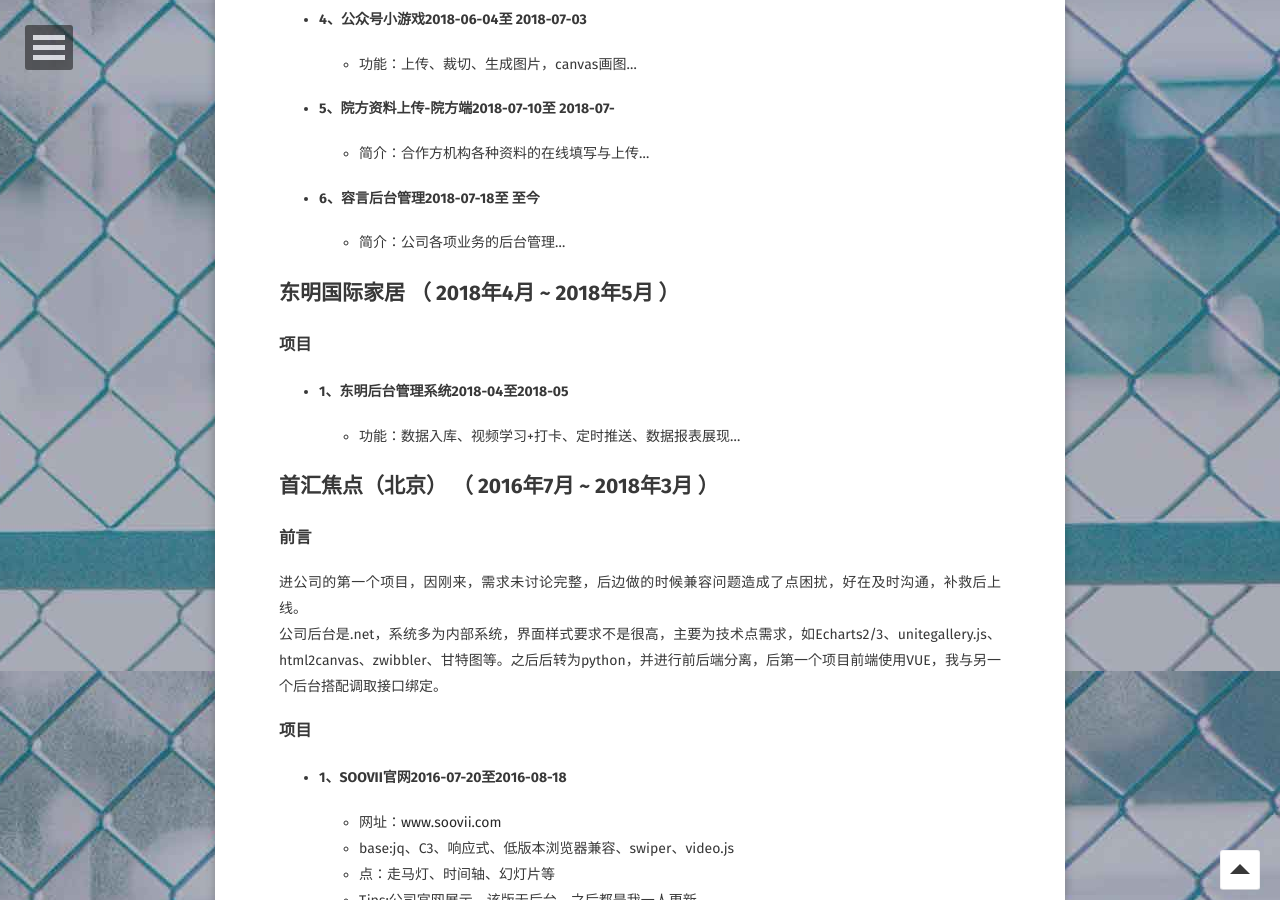
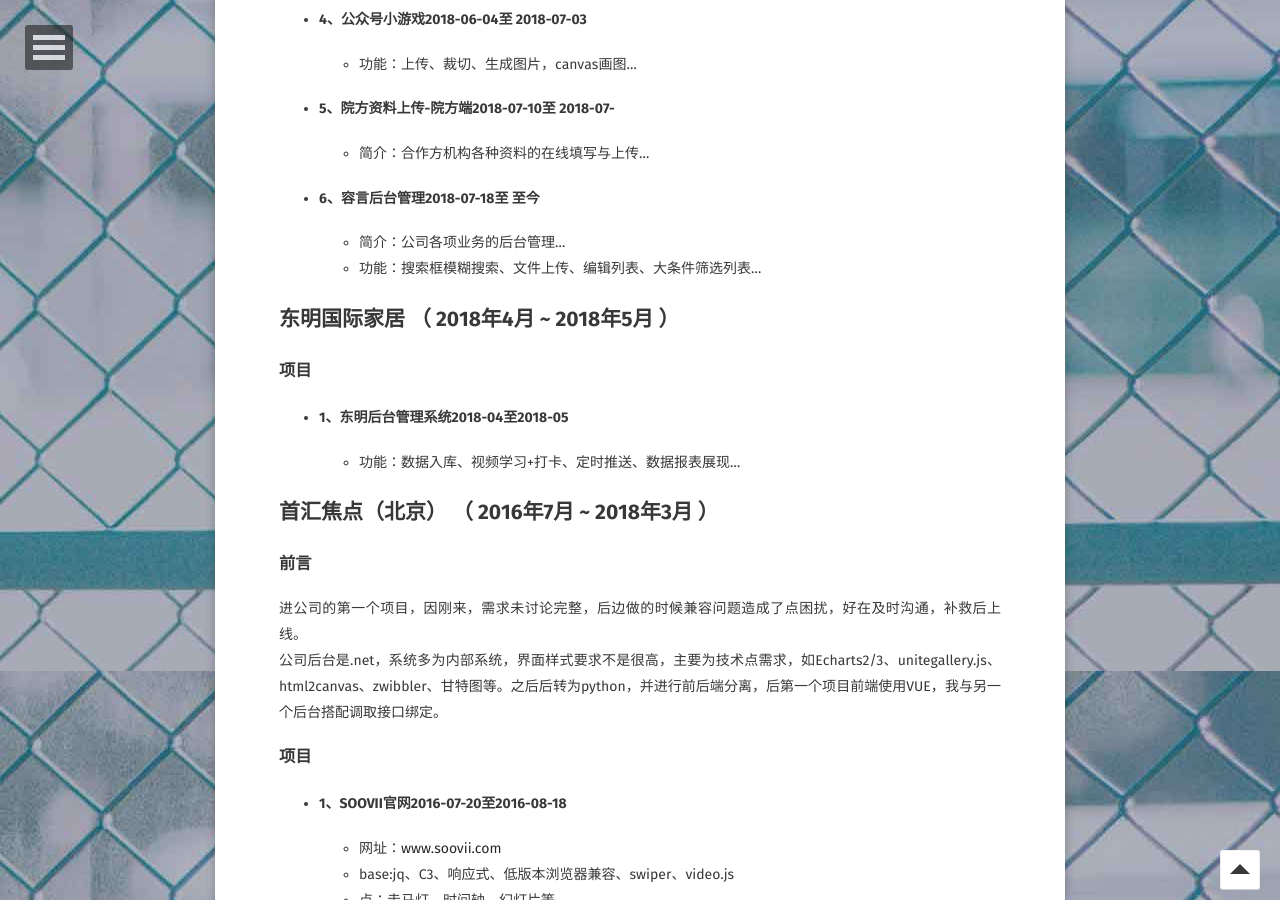
Before and after one commit to ybx13579/IceYang.github.io, a Jekyll site: the page built from about/index.md, in a window 1280 px wide and 900 px high, scrolled down 1129 px. Built offline with Jekyll 4.4.1, drawn with Linux system fonts in a browser that asks for light colours; some web fonts are replaced.

Commit message:
Update index.md

```diff
--- a/about/index.md
+++ b/about/index.md
@@ -65,6 +65,7 @@ comments: false
         <h4>6、容言后台管理<span>2018-07-18至 至今</span></h4>
         <ul>
             <li>简介：公司各项业务的后台管理…</li>
+            <li>功能：搜索框模糊搜索、文件上传、编辑列表、大条件筛选列表…</li>
         </ul>
     </li>
 </ul>
```
